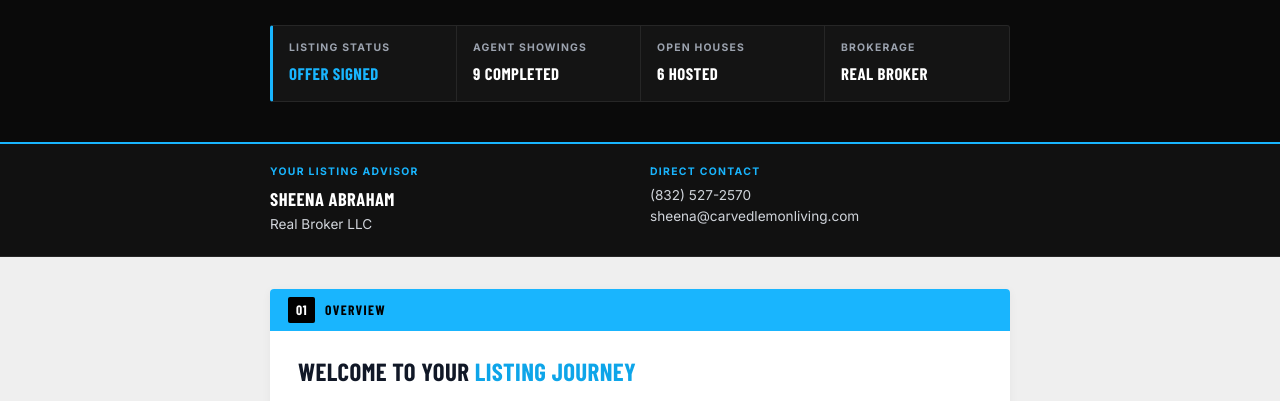
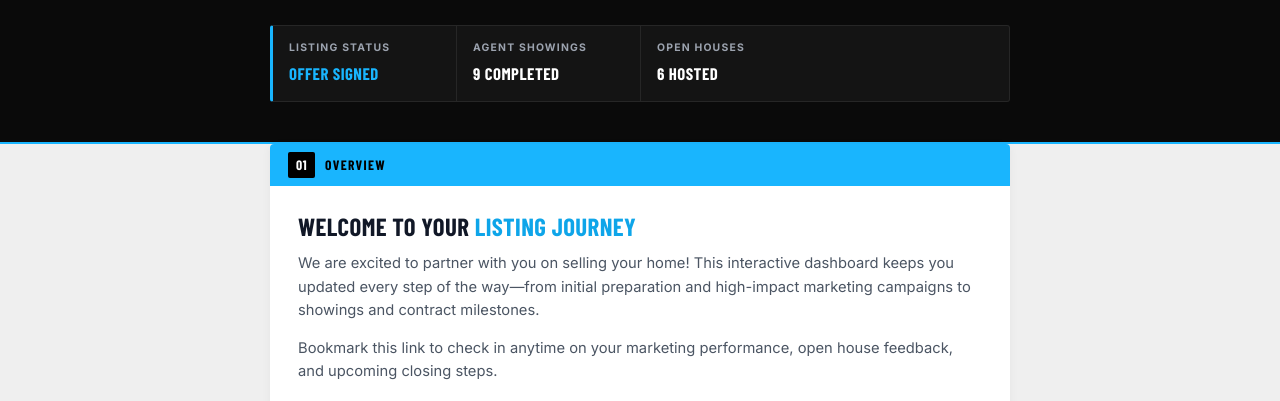
Before and after one commit to sheenatabraham/5925-Almeda-Unit-12711, a plain HTML site: page index.html in a window 1280 px wide. Shown: the part 321-722 px from the top of the page. Drawn offline with nearby package versions, Linux system fonts and the light colour scheme; a web font is replaced by a local one.

Commit message:
Update index.html

```diff
--- a/index.html
+++ b/index.html
@@ -3,7 +3,7 @@
 <head>
 <meta charset="UTF-8">
 <meta name="viewport" content="width=device-width, initial-scale=1.0">
-<title>5925 Almeda Rd, Unit 12711 | Seller Dashboard — Real Broker</title>
+<title>5925 Almeda Rd, Unit 12711 | Seller Dashboard — Real Broker LLC</title>
 <link rel="preconnect" href="https://fonts.googleapis.com">
 <link rel="preconnect" href="https://fonts.gstatic.com" crossorigin>
 <link href="https://fonts.googleapis.com/css2?family=Barlow+Condensed:wght@700;800&family=Inter:wght@400;500;600;700&display=swap" rel="stylesheet">
@@ -801,31 +801,12 @@
           <div class="stat-label">Open Houses</div>
           <div class="stat-value">6 Hosted</div>
         </div>
-        <div class="stat-item">
-          <div class="stat-label">Brokerage</div>
-          <div class="stat-value">Real Broker</div>
-        </div>
+
       </div>
     </div>
   </header>
 
-  <!-- AGENT CONTACT BAR -->
-  <div class="agent-bar">
-    <div class="wrap">
-      <div class="agent-grid">
-        <div>
-          <div class="agent-col-label">Your Listing Advisor</div>
-          <div class="agent-col-name">Sheena Abraham</div>
-          <div class="agent-col-detail">Real Broker LLC </div>
-        </div>
-        <div>
-          <div class="agent-col-label">Direct Contact</div>
-          <div class="agent-col-detail"><a href="tel:8325272570">(832) 527-2570</a></div>
-          <div class="agent-col-detail"><a href="mailto:sheena@carvedlemonliving.com">sheena@carvedlemonliving.com</a></div>
-        </div>
-      </div>
-    </div>
-  </div>
+
 
   <!-- MAIN CONTENT CONTAINER -->
   <main class="wrap">
@@ -906,11 +887,11 @@
 
     <!-- DARK CALLOUT CARD: ACTIVE MARKETING & SHOWING STATS -->
     <div class="dark-section-wrapper">
-      <div class="dark-floating-badge">Live Campaign Tracker</div>
+      <div class="dark-floating-badge">Campaign Tracker</div>
       <section class="dark-card">
         <h2 class="card-heading">Active Marketing <span>Efforts & Activity</span></h2>
         <p>
-          Here is a live summary of our digital ad reach, private buyer agent showings, and weekend open house traffic.
+          A summary of our digital ad reach, private buyer agent showings, and weekend open house traffic.
         </p>
 
         <div class="activity-row">
@@ -936,11 +917,13 @@
         </div>
 
         <div class="activity-title">Open Houses</div>
+        <div class="activity-sub">Creating opportunities for buyer exposure as much as possible</div>
+        <span class="status-pill">6 Open Houses</span>
         <div class="log-grid">
           <div class="log-item"><strong>8/8/2026:</strong> 4 sets of visitors</div>
           <div class="log-item"><strong>8/15/2026:</strong> 2 sets of visitors (1 repeat)</div>
           <div class="log-item"><strong>8/25/2026:</strong> Tuesday — no visitors</div>
-          <div class="log-item"><strong>9/13/2026:</strong> Open house hosted</div>
+          <div class="log-item"><strong>9/13/2026:</strong> 2 sets of visitors </div>
           <div class="log-item"><strong>10/3/2026:</strong> 1 set of visitors (repeat visit)</div>
           <div class="log-item"><strong>10/17/2026:</strong> 1 set of visitors</div>
           <div class="log-item" style="grid-column: 1 / -1;"><strong>10/24/2026:</strong> Canceled due to signed offer</div>
```
